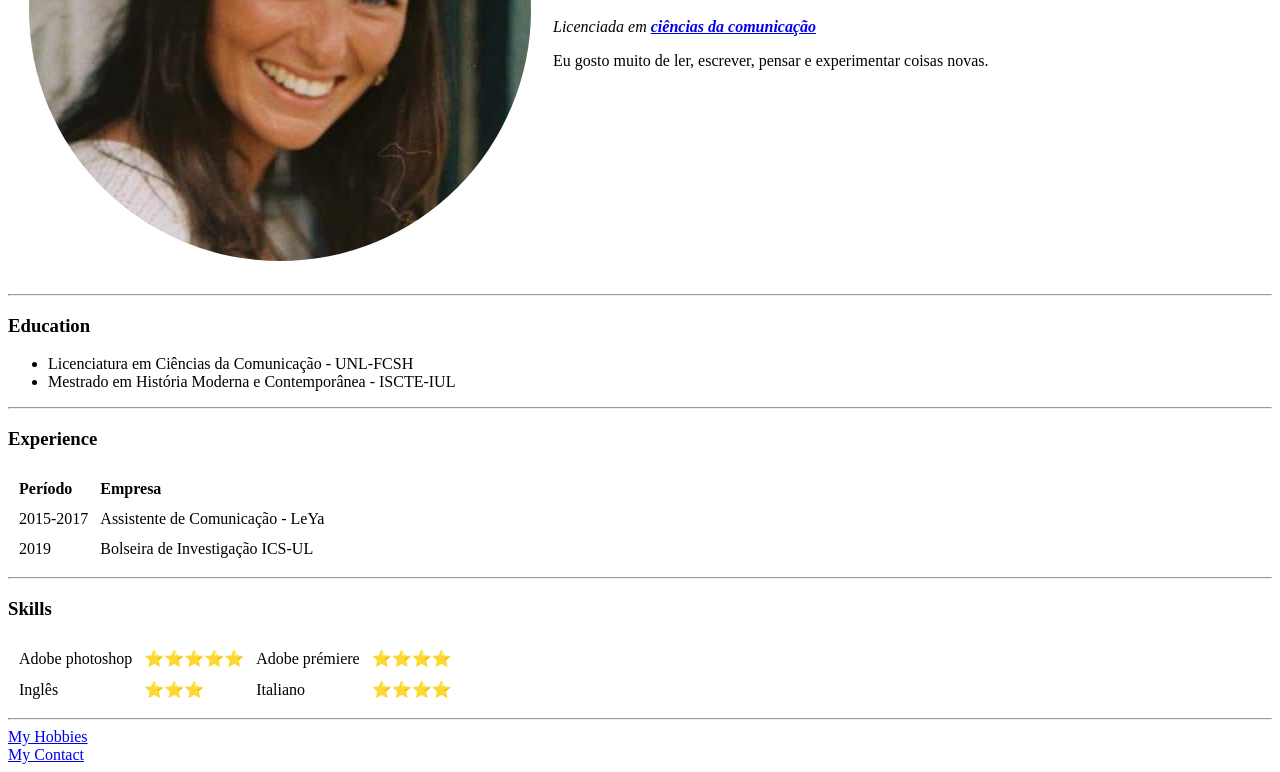
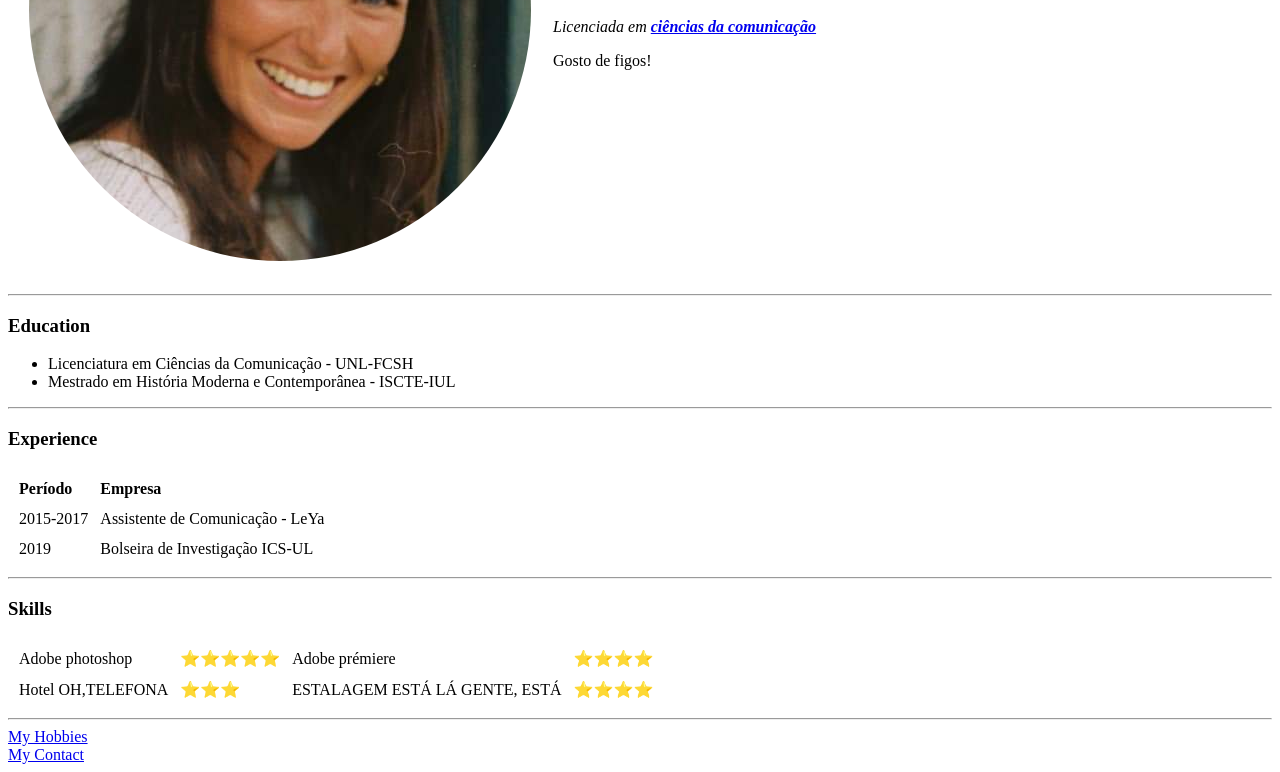
Before and after one commit to TeresaVasquesOsorio/Cv-, a plain HTML site: page index.html in a window 1280 px wide. Shown: the part 270-1042 px from the top of the page. Drawn offline with Linux system fonts and the light colour scheme.

Commit message:
Update index.html

```diff
--- a/index.html
+++ b/index.html
@@ -12,7 +12,7 @@
       <td>  <img src="TeresaOsOrio.png" alt="fotografia de Teresa Osório"></td>
       <td>  <h1> Teresa Osório </h1>
         <p><em>Licenciada em <strong><a href="https://www.fcsh.unl.pt/cursos/licenciatura_em_ciencias_da_comunicacao/">ciências da comunicação</a></strong></em></p>
-        <p> Eu gosto muito de ler, escrever, pensar e experimentar coisas novas.</p></td>
+        <p> Gosto de figos!</p></td>
     </tr>
   </table>
   <hr>
@@ -53,9 +53,9 @@
       <td>⭐️⭐️⭐️⭐️</td>
     </tr>
     <tr>
-      <td>Inglês</td>
+      <td>Hotel OH,TELEFONA</td>
       <td>⭐️⭐️⭐️</td>
-      <td>Italiano</td>
+      <td>ESTALAGEM ESTÁ LÁ GENTE, ESTÁ</td>
       <td>⭐️⭐️⭐️⭐️</td>
     </tr>
 </table>
```
